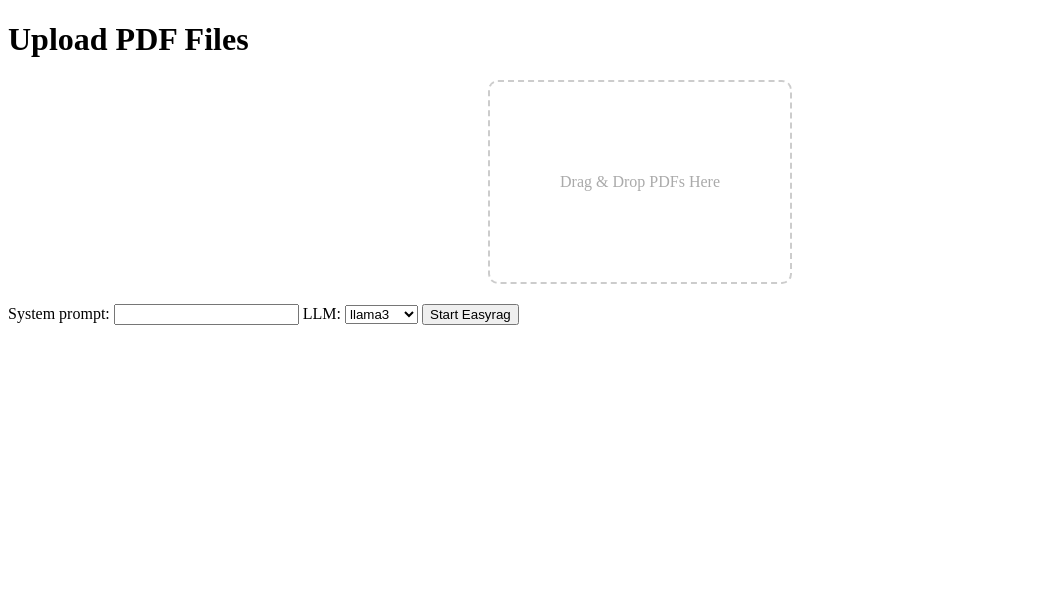
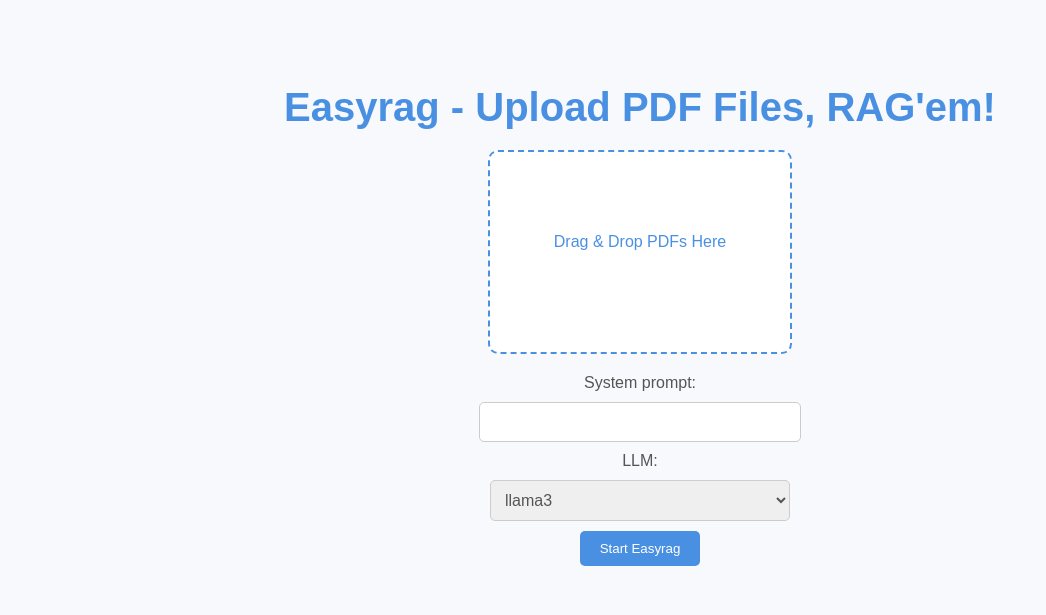
Before and after one commit to gabripo/easyrag, a Flask app: page / in a window 1280 px wide. Shown: the top 615 px of the page, without its empty margins (0-1046 px from the left). Run offline with Flask 3, Linux system fonts and the light colour scheme.

Commit message:
beautify PDF uploading page

```diff
--- a/flask_app/templates/upload.html
+++ b/flask_app/templates/upload.html
@@ -3,31 +3,101 @@
 
 <head>
     <meta charset="UTF-8">
-    <title>Upload PDFs</title>
+    <title>Easyrag Web Interface - Upload PDFs</title>
     <style>
+        body {
+            font-family: Arial, sans-serif;
+            background-color: #f7f9fc;
+            color: #333;
+            text-align: center;
+            padding: 50px;
+        }
+
+        h1 {
+            color: #4a90e2;
+            font-size: 2.5em;
+            margin-bottom: 20px;
+        }
+
         .upload-box {
             width: 300px;
             height: 200px;
-            border: 2px dashed #ccc;
+            border: 2px dashed #4a90e2;
             border-radius: 10px;
             text-align: center;
-            line-height: 200px;
+            line-height: 180px;
             font-size: 16px;
-            color: #aaa;
+            color: #4a90e2;
+            background-color: #fff;
             margin: 20px auto;
             cursor: pointer;
+            transition: all 0.3s ease;
         }
 
         .upload-box.dragover {
-            border-color: #333;
-            color: #333;
+            border-color: #1a73e8;
+            color: #1a73e8;
+            background-color: #eaf2fd;
+        }
+
+        .upload-box:hover {
+            border-color: #1a73e8;
+            color: #1a73e8;
+            background-color: #f1f7ff;
+        }
+
+        label,
+        select,
+        input {
+            display: block;
+            margin: 10px auto;
+            font-size: 16px;
+            color: #555;
+        }
+
+        input[type="text"],
+        select {
+            padding: 10px;
+            width: 300px;
+            border: 1px solid #ccc;
+            border-radius: 5px;
+            margin-bottom: 10px;
+        }
+
+        input[type="submit"],
+        button {
+            background-color: #4a90e2;
+            color: #fff;
+            border: none;
+            padding: 10px 20px;
+            border-radius: 5px;
+            cursor: pointer;
+            transition: background-color 0.3s ease;
+        }
+
+        input[type="submit"]:hover,
+        button:hover {
+            background-color: #1a73e8;
+        }
+
+        ul {
+            list-style-type: none;
+            padding: 0;
+        }
+
+        li {
+            background-color: #eaf2fd;
+            color: #4a90e2;
+            padding: 10px;
+            margin: 5px 0;
+            border-radius: 5px;
         }
     </style>
     <script src="https://code.jquery.com/jquery-3.6.0.min.js"></script>
 </head>
 
 <body>
-    <h1>Upload PDF Files</h1>
+    <h1>Easyrag - Upload PDF Files, RAG'em!</h1>
     <div id="uploadBox" class="upload-box">Drag & Drop PDFs Here</div>
     <form id="uploadForm" action="{{ url_for('upload_file') }}" method="POST" enctype="multipart/form-data"
         style="display: none;">
@@ -52,6 +122,10 @@
     </select>
 
     <button onclick="startEasyrag()">Start Easyrag</button>
+</body>
+
+</html>
+
 
 <script>
     const uploadBox = document.getElementById('uploadBox');
```
Lines whose indentation alone changed are shown as unchanged.
